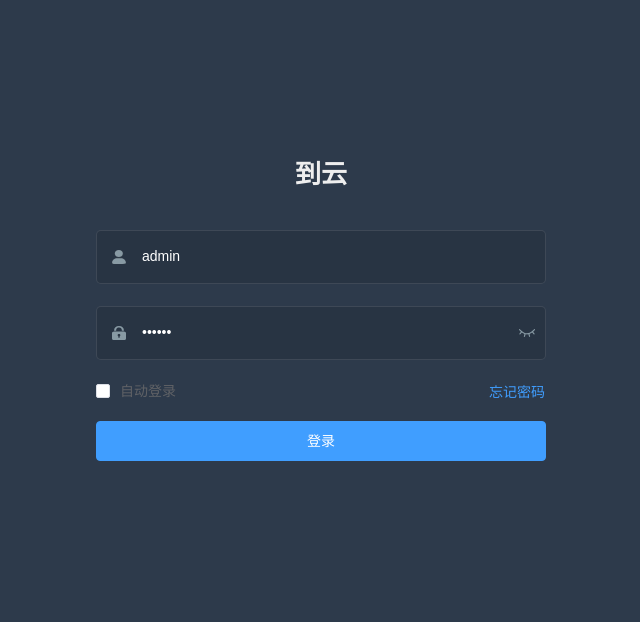
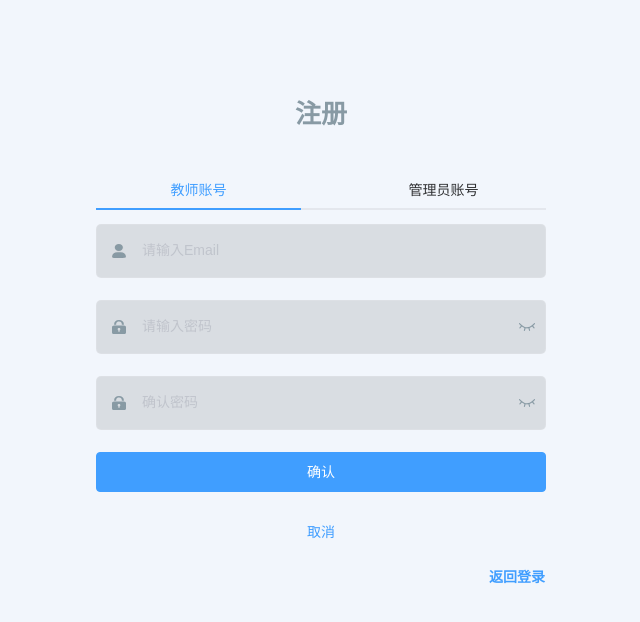
Before and after one commit to JonDoe-297/presentCloud-backgroundUI, a Vue app: page /#/register in a window 1280 px wide. Before the commit this address led to /#/login. Shown: the top 622 px of the page, without its empty margins (319-959 px from the left). Built offline with nearby package versions, Linux system fonts and the light colour scheme.

Commit message:
register 注册页面

```diff
--- a/src/permission.js
+++ b/src/permission.js
@@ -8,7 +8,7 @@
 
 NProgress.configure({ showSpinner: false }) // NProgress Configuration
 
-const whiteList = ['/login', '/forgetPwd'] // no redirect whitelist
+const whiteList = ['/login', '/forgetPwd', '/register'] // no redirect whitelist
 
 router.beforeEach(async(to, from, next) => {
   // start progress bar
--- a/src/router/index.js
+++ b/src/router/index.js
@@ -41,7 +41,11 @@
     component: () => import('@/views/forget-pwd/index'),
     hidden: true
   },
-
+  {
+    path: '/register',
+    component: () => import('@/views/register/index'),
+    hidden: true
+  },
   {
     path: '/404',
     component: () => import('@/views/error-page/404'),
--- a/src/views/login/index.vue
+++ b/src/views/login/index.vue
@@ -49,8 +49,10 @@
           <el-button class="forget-password" type="text" @click="handleForgetPwd">忘记密码</el-button>
         </el-col>
       </el-row>
-
-      <el-button :loading="loading" type="primary" style="width:100%;margin-bottom:30px;" @click.native.prevent="handleLogin">登录</el-button>
+      <el-row :gutter="20">
+        <el-col :span="12"><el-button :loading="loading" type="primary" style="width:100%;margin-bottom:30px;" @click.native.prevent="handleLogin">登录</el-button></el-col>
+        <el-col :span="12"><el-button :loading="loading" type="info" style="width:100%;margin-bottom:30px;" @click.native.prevent="handleRegister">注册</el-button></el-col>
+      </el-row>
 
       <!--<div class="tips">-->
         <!--<span style="margin-right:20px;">username: admin</span>-->
@@ -130,6 +132,9 @@
           return false
         }
       })
+    },
+    handleRegister() {
+      this.$router.push('/register')
     },
     handleForgetPwd() {
       this.$router.push('/forgetPwd')
--- /dev/null
+++ b/src/views/register/index.vue
@@ -0,0 +1,240 @@
+<template>
+  <div class="register-container">
+    <el-form ref="registerForm" :model="registerForm" :rules="registerRules" class="register-form" auto-complete="on" label-position="left">
+
+      <div class="title-container">
+        <h3 class="title">注册</h3>
+      </div>
+      <el-tabs stretch v-model="registerForm.type">
+        <el-tab-pane label="教师账号" name="0"></el-tab-pane>
+        <el-tab-pane label="管理员账号" name="1"></el-tab-pane>
+      </el-tabs>
+      <el-form-item>
+        <span class="svg-container">
+          <svg-icon icon-class="user" />
+        </span>
+        <el-input
+          ref="username"
+          v-model="registerForm.username"
+          placeholder="请输入Email"
+          name="username"
+          type="text"
+          tabindex="1"
+          auto-complete="on"
+        />
+      </el-form-item>
+      <el-form-item>
+        <span class="svg-container">
+          <svg-icon icon-class="password" />
+        </span>
+        <el-input
+          :key="passwordType"
+          :type="passwordType"
+          ref="password"
+          v-model="registerForm.password"
+          placeholder="请输入密码"
+          name="password"
+          tabindex="2"
+          auto-complete="on"
+        />
+        <span class="show-pwd" @click="showPwd">
+          <svg-icon :icon-class="passwordType === 'password' ? 'eye' : 'eye-open'" />
+        </span>
+      </el-form-item>
+      <el-form-item>
+        <span class="svg-container">
+          <svg-icon icon-class="password" />
+        </span>
+        <el-input
+          :key="passwordType"
+          :type="passwordType"
+          ref="password"
+          v-model="registerForm.confPassword"
+          placeholder="确认密码"
+          name="password"
+          tabindex="1"
+          auto-complete="on"
+        />
+        <span class="show-pwd" @click="showPwd">
+          <svg-icon :icon-class="passwordType === 'password' ? 'eye' : 'eye-open'" />
+        </span>
+      </el-form-item>
+      <el-button :loading="loading" type="primary" style="width:100%;margin-bottom:20px;" @click.native.prevent="handleSend">确认</el-button>
+      <el-button :loading="loading" type="text" style="width:100%;margin-bottom:5px;margin-left: 0px" @click.native.prevent="handleCancel">取消</el-button>
+      <el-button :loading="loading" type="text" style="float:right;font-weight:bold;" @click.native.prevent="handlelogin">返回登录</el-button>
+
+    </el-form>
+  </div>
+</template>
+<script>
+import { validUsername } from '@/utils/validate'
+export default {
+  name: 'Index',
+  data() {
+    const validateUsername = (rule, value, callback) => {
+      if (!validUsername(value)) {
+        callback(new Error('Please enter the correct user name'))
+      } else {
+        callback()
+      }
+    }
+    return {
+      registerForm: {
+        type: '0',
+        username: '',
+        password: '',
+        confPassword: ''
+      },
+      registerRules: {
+        username: [{ required: true, trigger: 'blur', validator: validateUsername }]
+      },
+      active: 0,
+      loading: false,
+      passwordType: 'password'
+    }
+  },
+
+  methods: {
+    next() {
+      if (this.active++ > 2) this.active = 0
+    },
+    showPwd() {
+      if (this.passwordType === 'password') {
+        this.passwordType = ''
+      } else {
+        this.passwordType = 'password'
+      }
+      this.$nextTick(() => {
+        this.$refs.password.focus()
+      })
+    },
+    handleSend() {
+      console.log('hhh')
+    },
+    handleCancel() {
+      this.registerForm.type = '0'
+      this.registerForm.username = ''
+      this.registerForm.password = ''
+      this.registerForm.confPassword = ''
+    },
+    handlelogin() {
+      this.$router.push('/login')
+    }
+  }
+}
+</script>
+
+<style lang="scss">
+
+  $bg:#283443;
+  $light_gray:#fff;
+  $cursor: #fff;
+
+  @supports (-webkit-mask: none) and (not (cater-color: $cursor)) {
+    .register-container .el-input input {
+      color: $cursor;
+    }
+  }
+
+  /* reset element-ui css */
+  .register-container {
+    .el-input {
+      display: inline-block;
+      height: 47px;
+      width: 85%;
+
+      input {
+        background: transparent;
+        border: 0px;
+        -webkit-appearance: none;
+        border-radius: 0px;
+        padding: 12px 5px 12px 15px;
+        color: $light_gray;
+        height: 47px;
+        caret-color: $cursor;
+
+        &:-webkit-autofill {
+          box-shadow: 0 0 0px 1000px $bg inset !important;
+          -webkit-text-fill-color: $cursor !important;
+        }
+      }
+    }
+
+    .el-form-item {
+      border: 1px solid rgba(255, 255, 255, 0.1);
+      background: rgba(0, 0, 0, 0.1);
+      border-radius: 5px;
+      color: #454545;
+    }
+  }
+</style>
+
+<style lang="scss" scoped>
+  $bg:#F2F6FC;
+  $dark_gray:#889aa4;
+  $light_gray:#eee;
+
+  .register-container {
+    min-height: 100%;
+    width: 100%;
+    background-color: $bg;
+    overflow: hidden;
+
+    .register-form {
+      position: relative;
+      width: 520px;
+      max-width: 100%;
+      padding: 100px 35px 0;
+      margin: 0 auto;
+      overflow: hidden;
+    }
+    .auto-login{
+      margin-bottom: 20px;
+    }
+    .forget-password{
+      margin-top: -10px;
+      float: right;
+    }
+    .tips {
+      font-size: 14px;
+      color: #fff;
+      margin-bottom: 10px;
+
+      span {
+        &:first-of-type {
+          margin-right: 16px;
+        }
+      }
+    }
+
+    .svg-container {
+      padding: 6px 5px 6px 15px;
+      color: $dark_gray;
+      vertical-align: middle;
+      width: 30px;
+      display: inline-block;
+    }
+
+    .title-container {
+      position: relative;
+
+      .title {
+        font-size: 26px;
+        color: $dark_gray;
+        margin: 0px auto 40px auto;
+        text-align: center;
+        font-weight: bold;
+      }
+    }
+
+    .show-pwd {
+      position: absolute;
+      right: 10px;
+      top: 7px;
+      font-size: 16px;
+      color: $dark_gray;
+      cursor: pointer;
+      user-select: none;
+    }
+  }
+</style>
```
